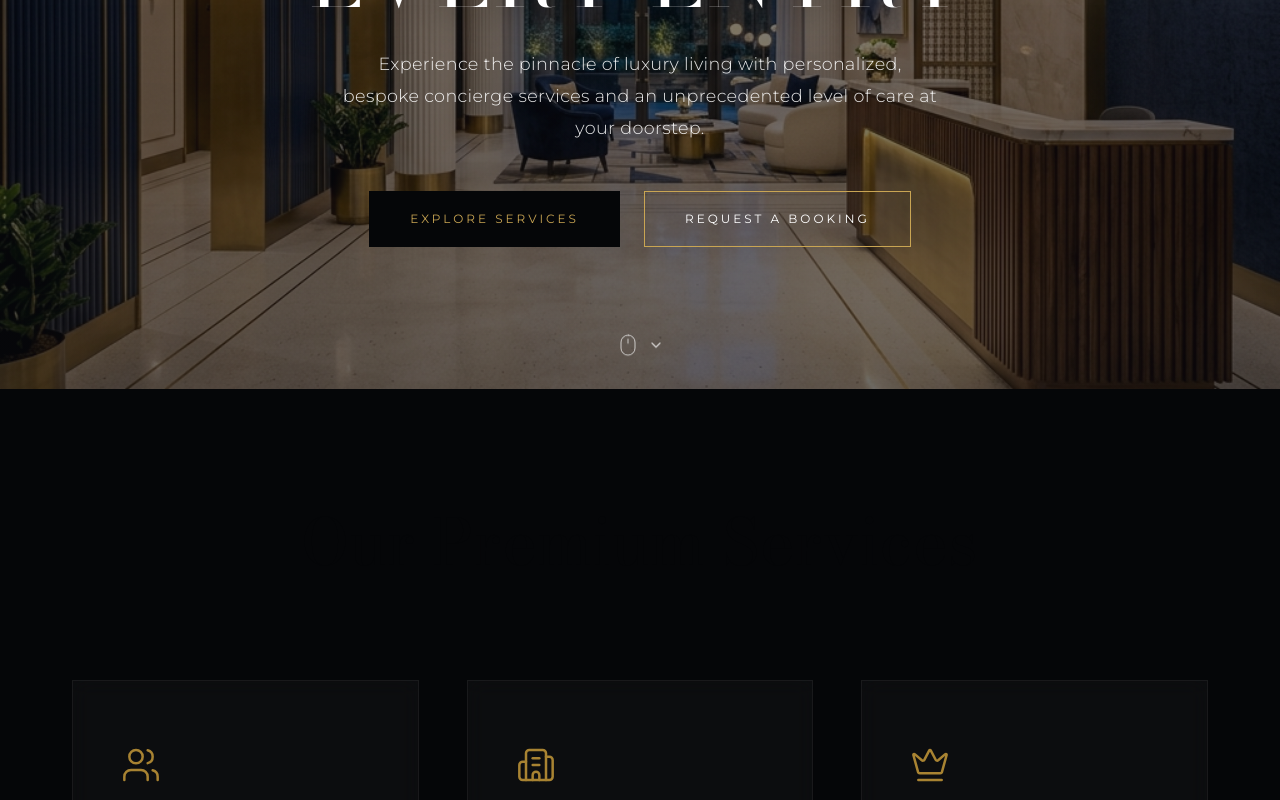
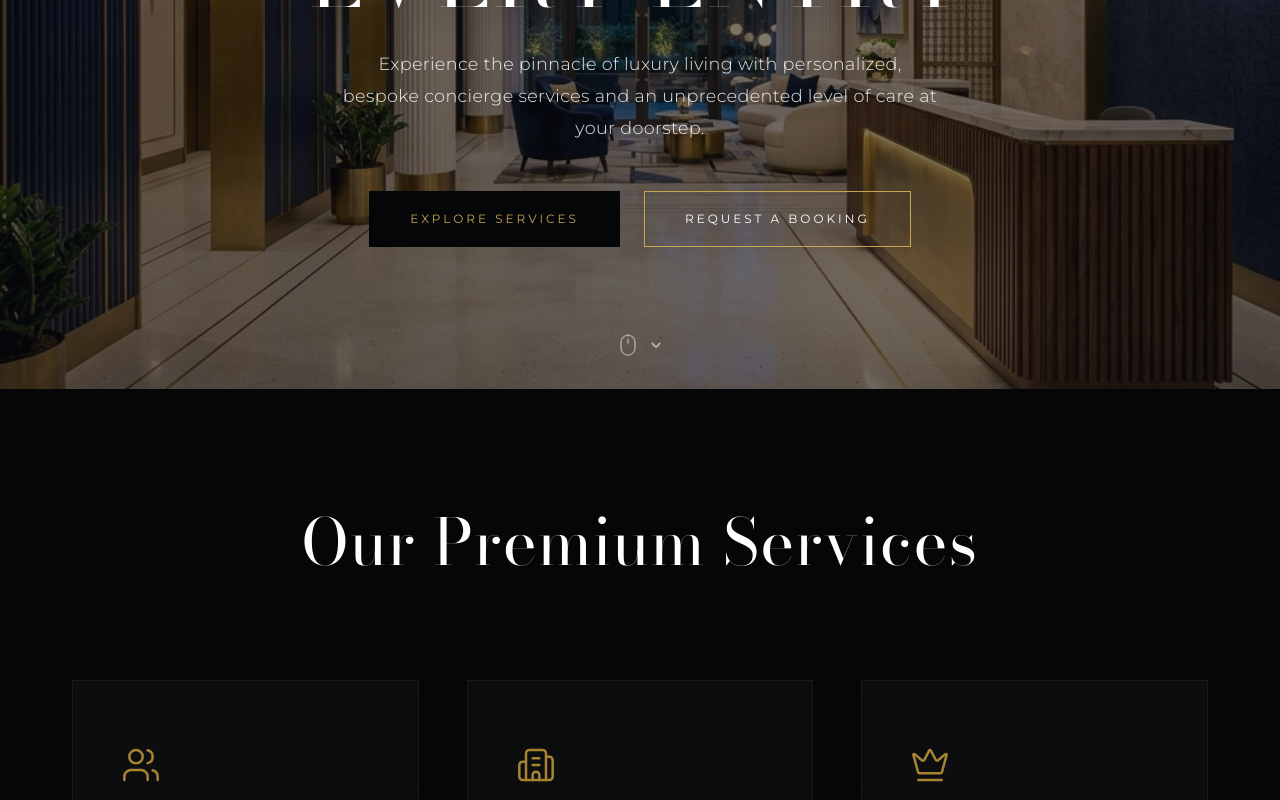
Before and after one commit to kennysw27/the-vine-luxuries, a Next.js app: page / in a window 1280 px wide. Shown: the part 411-1211 px from the top of the page. Built offline with nearby package versions, Linux system fonts and the light colour scheme.

Commit message:
Fix invisible heading in dark section by explicitly setting color to white

```diff
--- a/app/page.module.css
+++ b/app/page.module.css
@@ -155,6 +155,7 @@
   font-size: clamp(2.5rem, 5vw, 4.5rem);
   margin-bottom: 5rem;
   text-align: center;
+  color: var(--color-white);
 }
 
 .servicesGrid {
```
